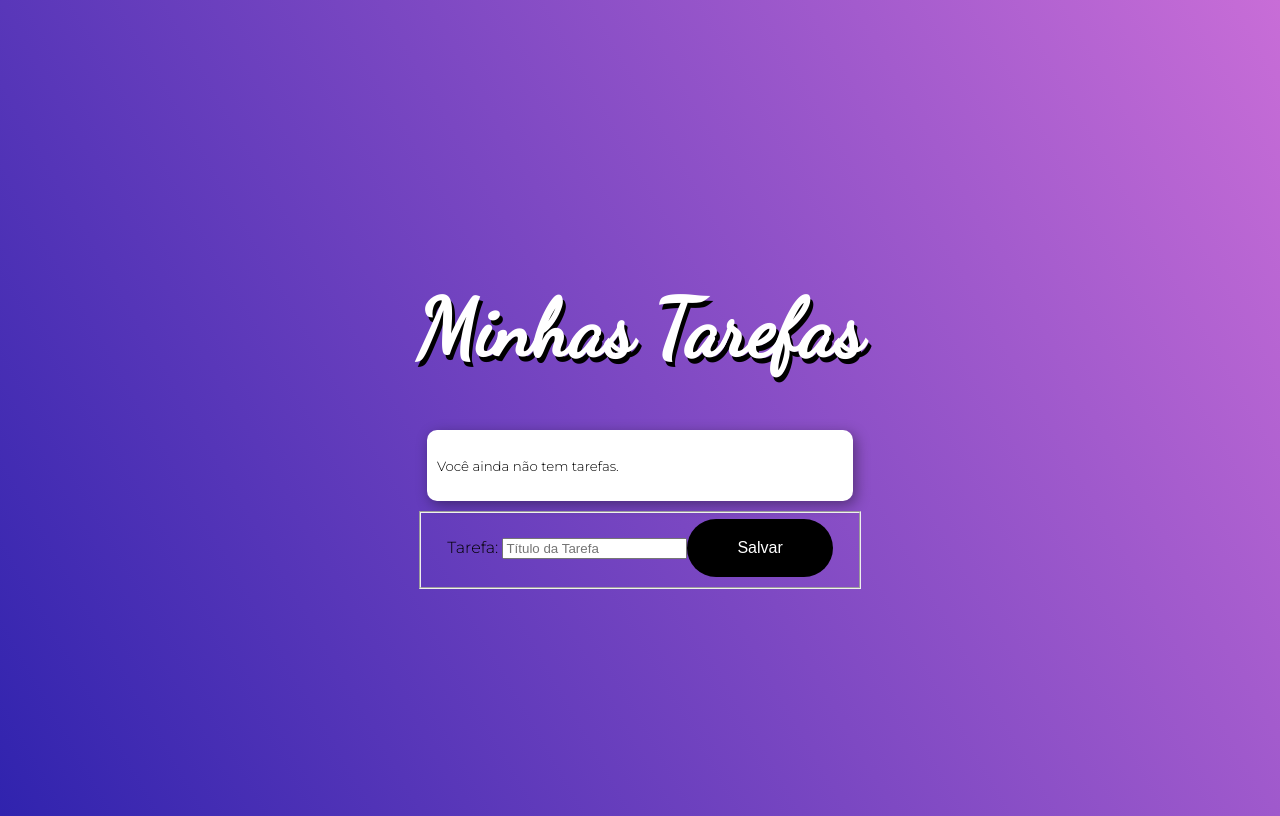
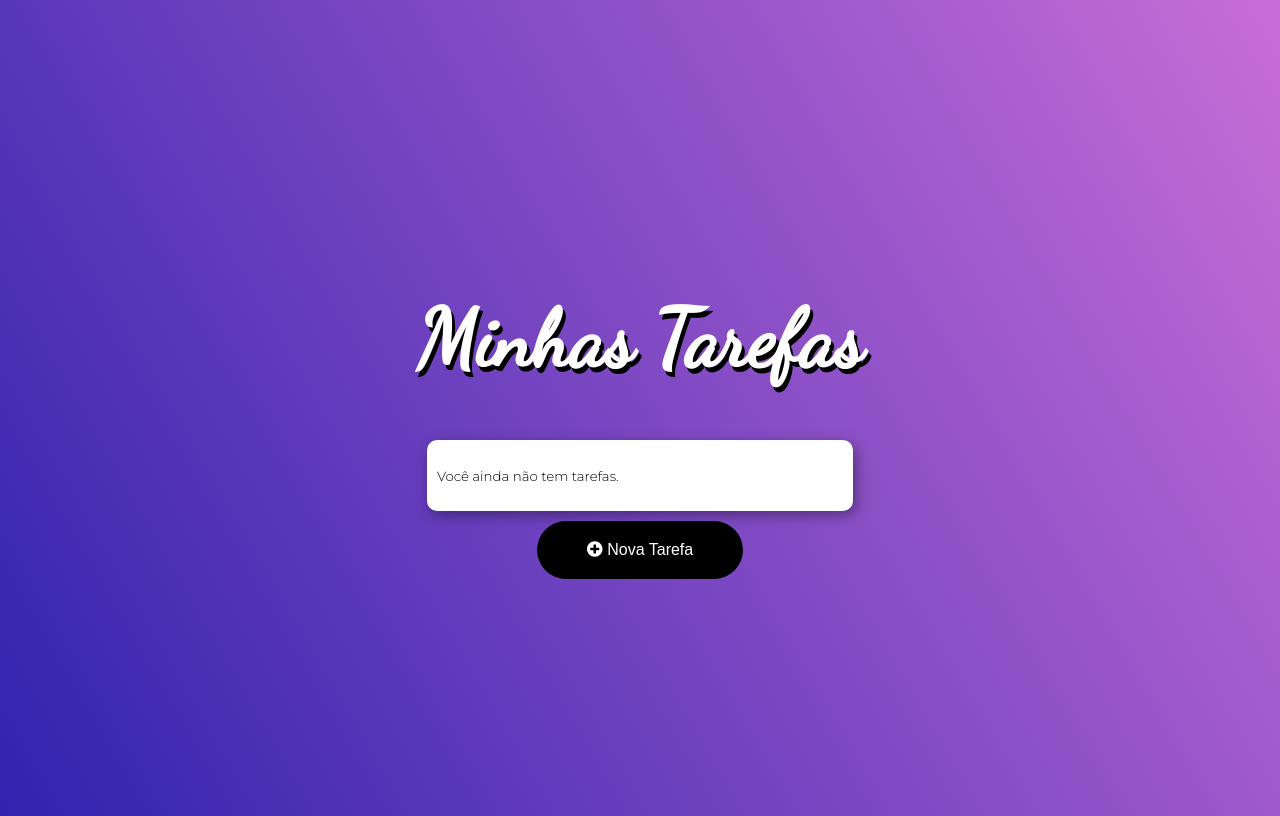
Before and after one commit to Viniciustes/Curso_Balta_7181_Angular_Professional_UiKit, an Angular app in the folder todo/: page / in a window 1280 px wide. Built offline with nearby package versions, Linux system fonts and the light colour scheme.

Commit message:
Aula 22 - Alternando as Visualizações

```diff
--- a/todo/src/app/app.component.html
+++ b/todo/src/app/app.component.html
@@ -1,6 +1,6 @@
-<h1 class="title">{{ title }}</h1>
+<h1 class="title animated jackInTheBox">{{ title }}</h1>
 
-<ul>
+<ul class="animated flipInX" *ngIf="mode=='list'">
     <p *ngIf="todos.length == 0"><small>Você ainda não tem tarefas.</small></p>
     <li *ngFor="let todo of todos">
         {{ todo.title }}
@@ -10,12 +10,25 @@
     </li>
 </ul>
 
+<div id="modal" *ngIf="mode=='add'" class="animated flipInX">
     <form [formGroup]="form">
         <fieldset>
             <label>Tarefa: </label>
             <input type="text" placeholder="Título da Tarefa" maxlength="15" formControlName="title">
-        <small *ngIf="form.controls.title.invalid && !form.controls.title.pristine">Este campo deve conter entre 3 a 15
+            <small *ngIf="form.controls.title.invalid && !form.controls.title.pristine">Este campo deve conter entre 3 a
+                15
                 caracteres</small>
             <button class="button" (click)="add()" [disabled]="form.invalid">Salvar</button>
         </fieldset>
     </form>
+</div>
+
+<button class="add-button animated fadeInUp button" (click)="changeMode('add')" *ngIf="mode=='list'">
+    <i class="fas fa-plus-circle"></i>
+    Nova Tarefa
+</button>
+
+<button class="add-button animated fadeInUp button" (click)="changeMode('list')" *ngIf="mode=='add'">
+    <i class="fas fa-times"></i>
+    Cancelar
+</button>
--- a/todo/src/app/app.component.ts
+++ b/todo/src/app/app.component.ts
@@ -8,6 +8,7 @@
   styleUrls: ['app.component.css']
 })
 export class AppComponent {
+  public mode = 'list';
   public todos: Todo[] = [];
   public title = 'Minhas Tarefas';
   public form: FormGroup;
@@ -53,6 +54,10 @@
     this.save();
   }
 
+  changeMode(mode: string) {
+    this.mode = mode;
+  }
+
   save() {
     const data = JSON.stringify(this.todos);
 
--- a/todo/src/index.html
+++ b/todo/src/index.html
@@ -9,6 +9,9 @@
   <meta name="viewport" content="width=device-width, initial-scale=1">
   <link rel="icon" type="image/x-icon" href="favicon.ico">
   <link href="https://fonts.googleapis.com/css?family=Dancing+Script|Montserrat:300" rel="stylesheet">
+  <link rel="stylesheet" href="https://use.fontawesome.com/releases/v5.7.2/css/all.css"
+    integrity="sha384-fnmOCqbTlWIlj8LyTjo7mOUStjsKC4pOpQbqyi7RrhN7udi9RwhKkMHpvLbHG9Sr" crossorigin="anonymous">
+  <link rel="stylesheet" href="https://cdnjs.cloudflare.com/ajax/libs/animate.css/3.7.0/animate.min.css">
 </head>
 
 <body>
```
Lines whose indentation alone changed are shown as unchanged.
